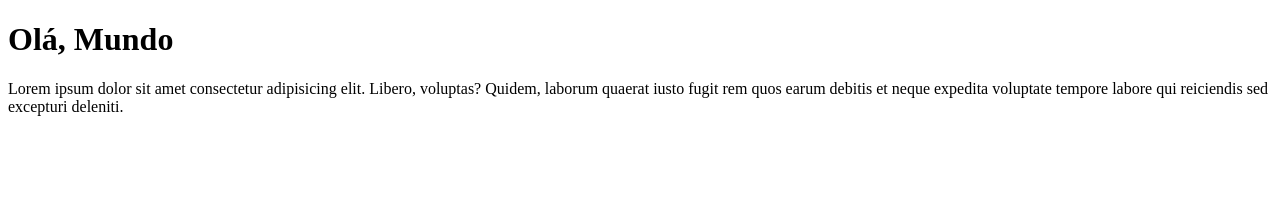
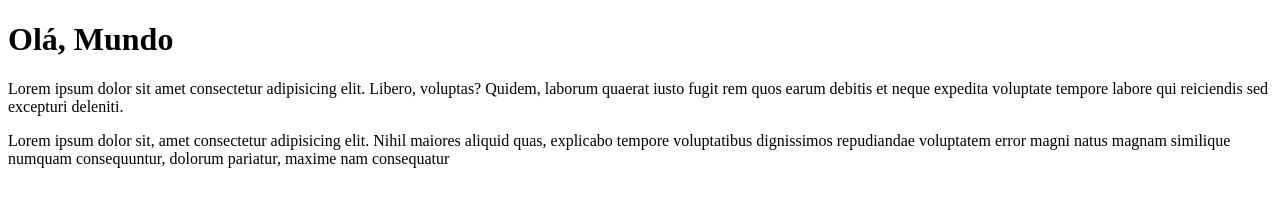
Before and after one commit to OcttopusOne/OlaMundo, a plain HTML site: page site padrao/index.html in a window 1280 px wide. Drawn offline with Linux system fonts and the light colour scheme.

Commit message:
adicionei um paragrafo

```diff
--- a/site padrao/index.html
+++ b/site padrao/index.html
@@ -9,5 +9,6 @@
 <body>
     <h1>Olá, Mundo</h1>
     <p>Lorem ipsum dolor sit amet consectetur adipisicing elit. Libero, voluptas? Quidem, laborum quaerat iusto fugit rem quos earum debitis et neque expedita voluptate tempore labore qui reiciendis sed excepturi deleniti.</p>
+    <p>Lorem ipsum dolor sit, amet consectetur adipisicing elit. Nihil maiores aliquid quas, explicabo tempore voluptatibus dignissimos repudiandae voluptatem error magni natus magnam similique numquam consequuntur, dolorum pariatur, maxime nam consequatur</p>
 </body>
 </html>
```
